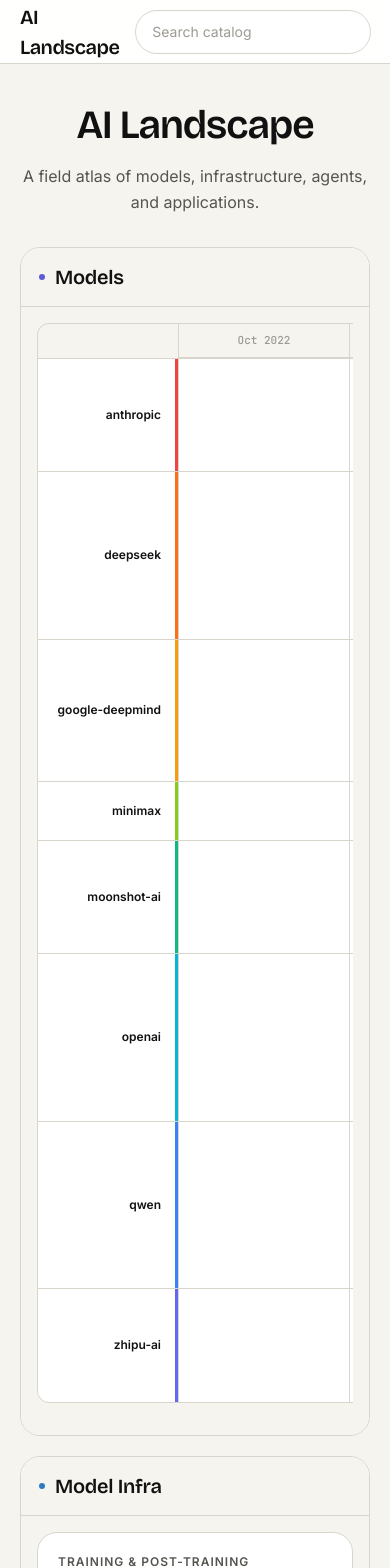
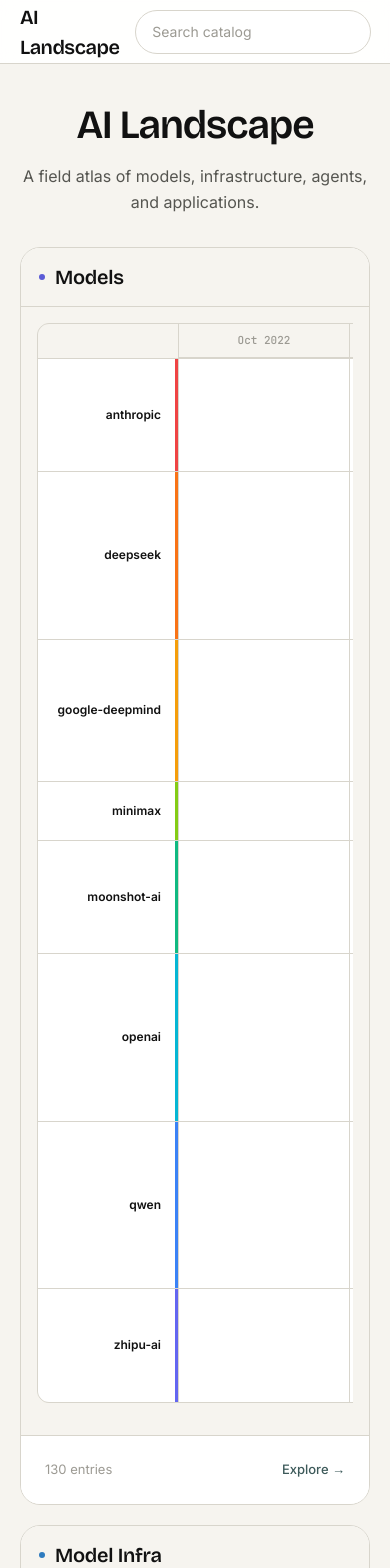
Before and after one commit to happy-v587/ai-landscape, a Next.js app: page /en in a window 390 px wide. Shown: the top 1568 px of the page. Built offline with nearby package versions, Linux system fonts and the light colour scheme.

Commit message:
design: equal-height homepage atlas plates with explore footers

```diff
--- a/components/site/FullLandscape.tsx
+++ b/components/site/FullLandscape.tsx
@@ -1,3 +1,4 @@
+import Link from 'next/link';
 import { ModelsTimeline } from '@/components/maps/ModelsTimeline';
 import { CapabilityMap } from '@/components/maps/CapabilityMap';
 import type { CatalogEntry } from '@/lib/catalog/types';
@@ -39,6 +40,14 @@
           <CapabilityMap entries={entries} locale={locale} categoryLabels={categoryLabels} />
         )}
       </div>
+      <footer className={styles.mapSectionFooter}>
+        <span>
+          {entries.length} {locale === 'en' ? 'entries' : '条目'}
+        </span>
+        <Link href={`/${locale}/maps/${mapId}`} className={styles.mapSectionExplore}>
+          {locale === 'en' ? 'Explore →' : '探索 →'}
+        </Link>
+      </footer>
     </section>
   );
 }
--- a/components/site/home.module.css
+++ b/components/site/home.module.css
@@ -29,11 +29,13 @@
 .mapGrid {
   display: grid;
   grid-template-columns: repeat(2, 1fr);
-  grid-auto-rows: minmax(520px, auto);
+  grid-template-rows: 1fr 1fr;
   gap: 32px;
   padding: 0 var(--page-gutter);
   max-width: var(--max-width);
   margin: 0 auto;
+  min-height: calc(100vh - var(--nav-height) - 240px);
+  max-height: 900px;
 }
 
 .mapSection {
@@ -101,10 +103,40 @@
   padding: 24px;
   overflow: auto;
   background: var(--canvas-paper);
+  min-height: 0;
+}
+
+.mapSectionFooter {
+  display: flex;
+  align-items: center;
+  justify-content: space-between;
+  padding: 12px 24px;
+  background: var(--canvas);
+  border-top: 1px solid var(--hairline);
+  font-family: var(--font-body);
+  font-size: 13px;
+  color: var(--muted);
+}
+
+.mapSectionExplore {
+  display: inline-flex;
+  align-items: center;
+  font-weight: 500;
+  color: var(--accent);
+}
+
+.mapSectionExplore:hover {
+  text-decoration: underline;
 }
 
 @media (max-width: 1024px) {
-  .mapGrid { grid-template-columns: 1fr; grid-auto-rows: auto; }
+  .mapGrid {
+    grid-template-columns: 1fr;
+    grid-template-rows: none;
+    grid-auto-rows: minmax(420px, auto);
+    min-height: auto;
+    max-height: none;
+  }
   .title { font-size: 52px; letter-spacing: -1.5px; }
   .hero { padding-top: 56px; }
 }
```
